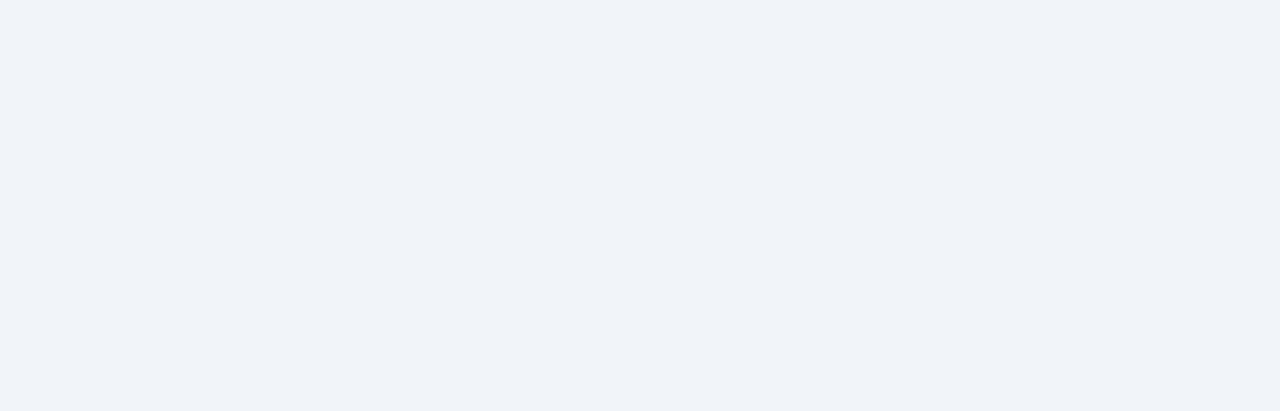
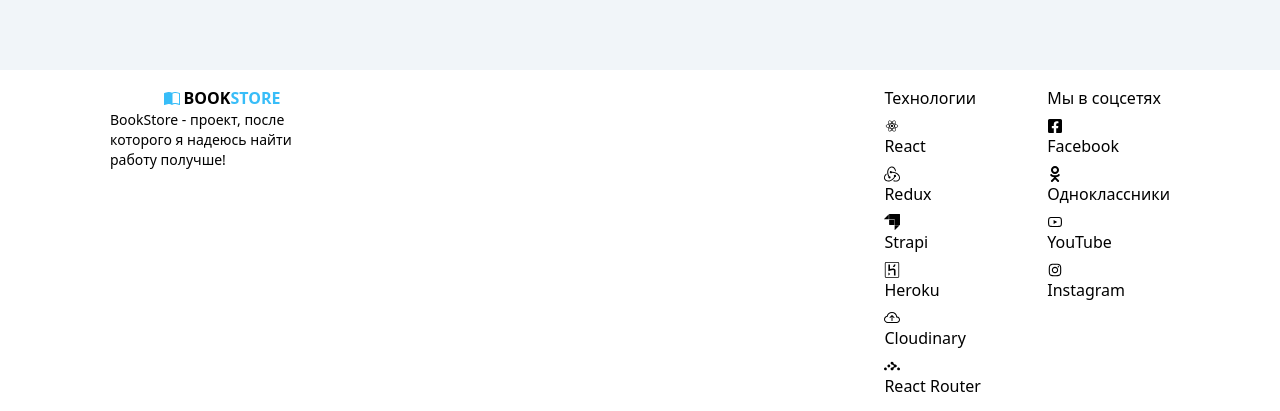
Before and after one commit to ScRoLiS/bookstore, a React (Create React App) app: page / in a window 1280 px wide. Shown: the part 386-797 px from the top of the page. Built offline with nearby package versions, Linux system fonts and the light colour scheme; no server answers.

Commit message:
add: Footer component

```diff
--- a/src/App.js
+++ b/src/App.js
@@ -1,5 +1,5 @@
 import { Route, Routes } from 'react-router-dom';
-import { Navbar } from './components';
+import { Footer, Navbar } from './components';
 import { Home, Login, Cart, PageNotFound, Book } from './routes';
 
 function App() {
@@ -15,6 +15,7 @@
           <Route path="*" element={<PageNotFound />} />
         </Routes>
       </div>
+      <Footer />
     </div>
   );
 }
--- /dev/null
+++ b/src/components/Footer.js
@@ -0,0 +1,102 @@
+import React from 'react'
+import { BsBookHalf, BsCloudArrowUp } from 'react-icons/bs'
+import { DiReact } from 'react-icons/di'
+import { SiRedux, SiStrapi, SiReactrouter, SiHeroku } from 'react-icons/si'
+import { AiFillGithub, AiOutlineYoutube, AiOutlineInstagram } from 'react-icons/ai'
+import { FaFacebookSquare, FaOdnoklassniki } from 'react-icons/fa'
+
+const footerLinks = [
+  {
+    title: 'Технологии',
+    links: [
+      {
+        label: 'React',
+        to: 'https://reactjs.org/',
+        icon: <DiReact />
+      },
+      {
+        label: 'Redux',
+        to: 'https://redux.js.org/',
+        icon: <SiRedux />
+      },
+      {
+        label: 'Strapi',
+        to: 'https://strapi.io/',
+        icon: <SiStrapi />
+      },
+      {
+        label: 'Heroku',
+        to: 'https://heroku.com/',
+        icon: <SiHeroku />
+      },
+      {
+        label: 'Cloudinary',
+        to: 'https://cloudinary.com/',
+        icon: <BsCloudArrowUp />
+      },
+      {
+        label: 'React Router',
+        to: 'https://reactrouter.com/',
+        icon: <SiReactrouter />
+      }
+    ]
+  },
+  {
+    title: 'Мы в соцсетях',
+    links: [
+      {
+        label: 'Facebook',
+        to: 'https://facebook.com/',
+        icon: <FaFacebookSquare />
+      },
+      {
+        label: 'Одноклассники',
+        to: 'https://ok.ru/',
+        icon: <FaOdnoklassniki />
+      },
+      {
+        label: 'YouTube',
+        to: 'https://youtube.com/',
+        icon: <AiOutlineYoutube />
+      }
+      ,
+      {
+        label: 'Instagram',
+        to: 'https://instagram.com/',
+        icon: <AiOutlineInstagram />
+      }
+    ]
+  }
+]
+
+const Footer = () => {
+  return (
+    <div className="bg-white p-4">
+      <div className="container flex gap-4">
+        <div className="flex flex-col items-center w-56 shrink-0">
+          <div className="flex gap-1 items-center font-bold text-base md:text-md">
+            <BsBookHalf className="text-sky-400 mt-0.5 md:mt-0.5" />
+            <span>BOOK<span className="text-sky-400">STORE</span></span>
+          </div>
+          <div className="font-light text-sm">
+            BookStore - проект, после которого я надеюсь найти работу получше!
+          </div>
+        </div>
+        <div className="grid grid-cols-2 ml-auto w-auto gap-10">
+          {footerLinks.map((item, index) => {
+            return (
+              <div className="flex flex-col gap-2">
+                <span className="font-medium">{item.title}</span>
+                {item.links.map((link, index) => {
+                  return <a href={link.to} className="link-footer">{link.icon} {link.label}</a>
+                })}
+              </div>
+            )
+          })}
+        </div>
+      </div>
+    </div>
+  )
+}
+
+export default Footer
--- a/src/components/index.js
+++ b/src/components/index.js
@@ -1,5 +1,6 @@
 export { default as Navbar } from './Navbar'
 export { default as BookCard } from './BookCard'
 export { default as Button } from './Button'
+export { default as Footer } from './Footer'
 export { default as CartFooter } from './CartFooter'
 export { default as Spinner } from './Spinner/Spinner'
```
